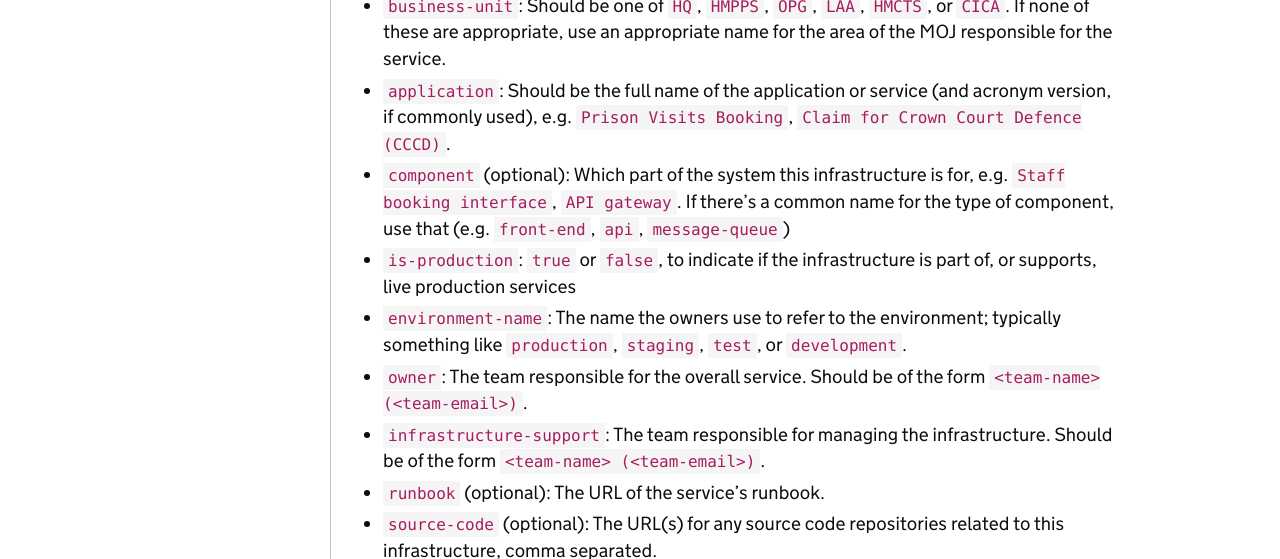
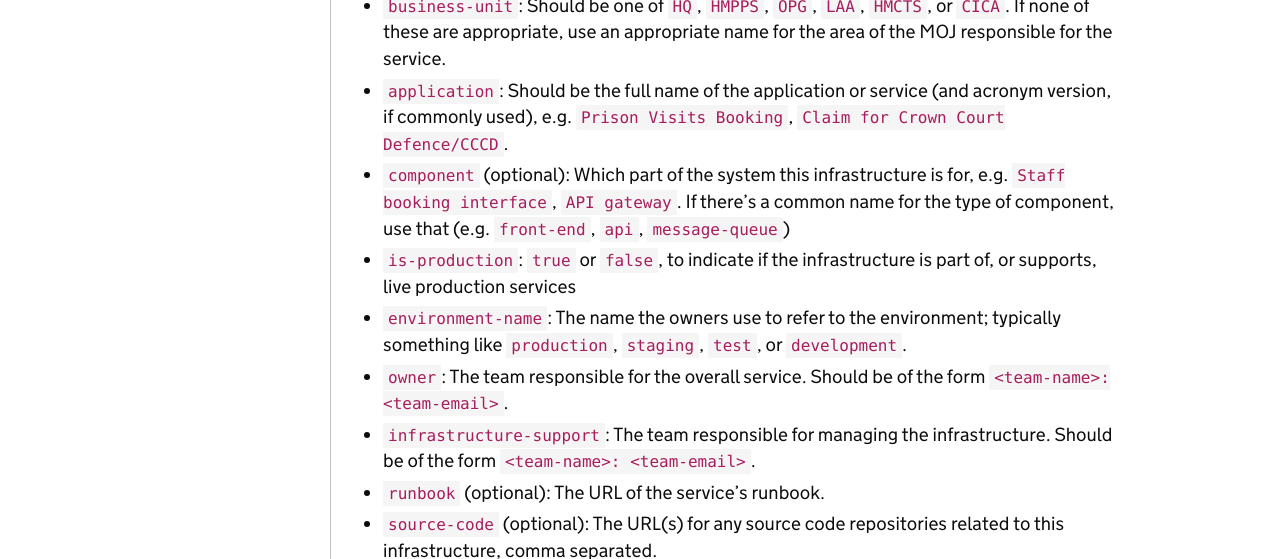
Before and after one commit to ministryofjustice/technical-guidance, a Jekyll site: the page built from standards/documenting-infrastructure-owners.md, in a window 1280 px wide. Shown: the part 863-1422 px from the top of the page. Built offline with Jekyll 4.4.1, drawn with Linux system fonts in a browser that asks for light colours; our own code applies the rules of GitHub Pages for plain Markdown files.

```diff
--- a/standards/documenting-infrastructure-owners.md
+++ b/standards/documenting-infrastructure-owners.md
@@ -18,11 +18,11 @@ All of our existing cloud hosting providers support tagging ([AWS](https://docs.
 To ensure we can consistently search for, and report on, the tags we use, you should use the following tags. In all values, only use acronyms if you're confident that someone from another part of government would understand them.
 
 - `business-unit`: Should be one of `HQ`, `HMPPS`, `OPG`, `LAA`, `HMCTS`, or `CICA`. If none of these are appropriate, use an appropriate name for the area of the MOJ responsible for the service.
-- `application`: Should be the full name of the application or service (and acronym version, if commonly used), e.g. `Prison Visits Booking`, `Claim for Crown Court Defence (CCCD)`.
+- `application`: Should be the full name of the application or service (and acronym version, if commonly used), e.g. `Prison Visits Booking`, `Claim for Crown Court Defence/CCCD`.
 - `component` (optional): Which part of the system this infrastructure is for, e.g. `Staff booking interface`, `API gateway`. If there's a common name for the type of component, use that (e.g. `front-end`, `api`, `message-queue`)
 - `is-production`: `true` or `false`, to indicate if the infrastructure is part of, or supports, live production services
 - `environment-name`: The name the owners use to refer to the environment; typically something like `production`, `staging`, `test`, or `development`.
-- `owner`: The team responsible for the overall service. Should be of the form `<team-name> (<team-email>)`.
-- `infrastructure-support`: The team responsible for managing the infrastructure. Should be of the form `<team-name> (<team-email>)`.
+- `owner`: The team responsible for the overall service. Should be of the form `<team-name>: <team-email>`.
+- `infrastructure-support`: The team responsible for managing the infrastructure. Should be of the form `<team-name>: <team-email>`.
 - `runbook` (optional): The URL of the service's runbook.
 - `source-code` (optional): The URL(s) for any source code repositories related to this infrastructure, comma separated.
```
